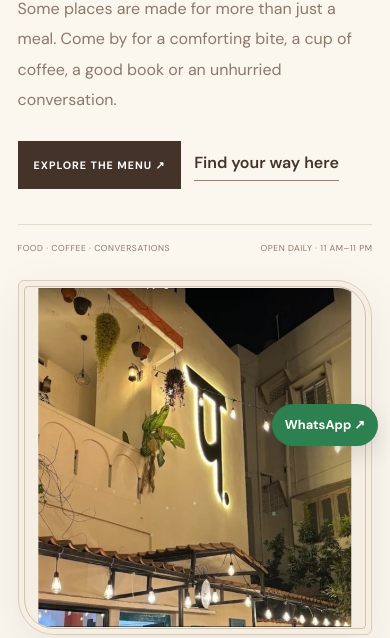
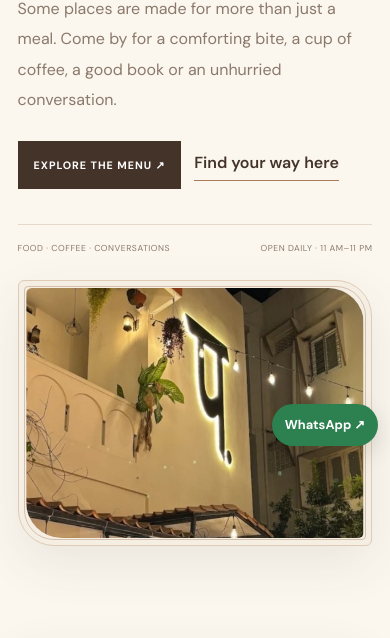
Before and after one commit to aishwaryabhukya137-sudo/Panchatantra-cafe, a plain HTML site: page index.html in a window 390 px wide. Shown: the part 386-1024 px from the top of the page. Drawn offline with nearby package versions, Linux system fonts and the light colour scheme; a script that the page names is missing; a web font is replaced by a local one.

Commit message:
Add files via upload

```diff
--- a/styles.css
+++ b/styles.css
@@ -507,3 +507,53 @@ body.menu-open { overflow: hidden; }
   .photo-frame,.hero-image { aspect-ratio:1 / 1 !important; }
   .story-image { aspect-ratio:4 / 3 !important; }
 }
+
+/* FINAL MOBILE + DESKTOP PHOTO FIT: fill each image frame edge-to-edge. */
+.card-image,
+.menu-photo,
+.photo-frame,
+.hero-image,
+.story-image {
+  display: block !important;
+  width: 100% !important;
+  min-width: 0 !important;
+  overflow: hidden !important;
+  box-sizing: border-box !important;
+}
+.card-image {
+  height: clamp(210px, 30vw, 340px) !important;
+  aspect-ratio: 4 / 3 !important;
+  background: var(--cream2, #f4eee5) !important;
+}
+.card-image img,
+.menu-photo img,
+.photo-frame img {
+  display: block !important;
+  width: 100% !important;
+  height: 100% !important;
+  max-width: 100% !important;
+  max-height: 100% !important;
+  object-fit: cover !important;
+  object-position: center center !important;
+  margin: 0 !important;
+  transform: none !important;
+}
+.menu-photo {
+  height: clamp(220px, 30vw, 340px) !important;
+  aspect-ratio: 4 / 3 !important;
+  padding: 8px !important;
+}
+.photo-frame {
+  height: auto !important;
+  aspect-ratio: 4 / 3 !important;
+}
+.photo-frame img { border-radius: inherit; }
+.hero-image { aspect-ratio: 4 / 3 !important; }
+.story-image { aspect-ratio: 4 / 3 !important; }
+@media (max-width: 780px) {
+  .card-image { height: clamp(220px, 68vw, 340px) !important; }
+  .menu-photo { height: clamp(220px, 68vw, 340px) !important; }
+  .photo-frame { aspect-ratio: 4 / 3 !important; }
+  .hero-image { aspect-ratio: 4 / 3 !important; }
+  .story-image { aspect-ratio: 4 / 3 !important; }
+}
```
